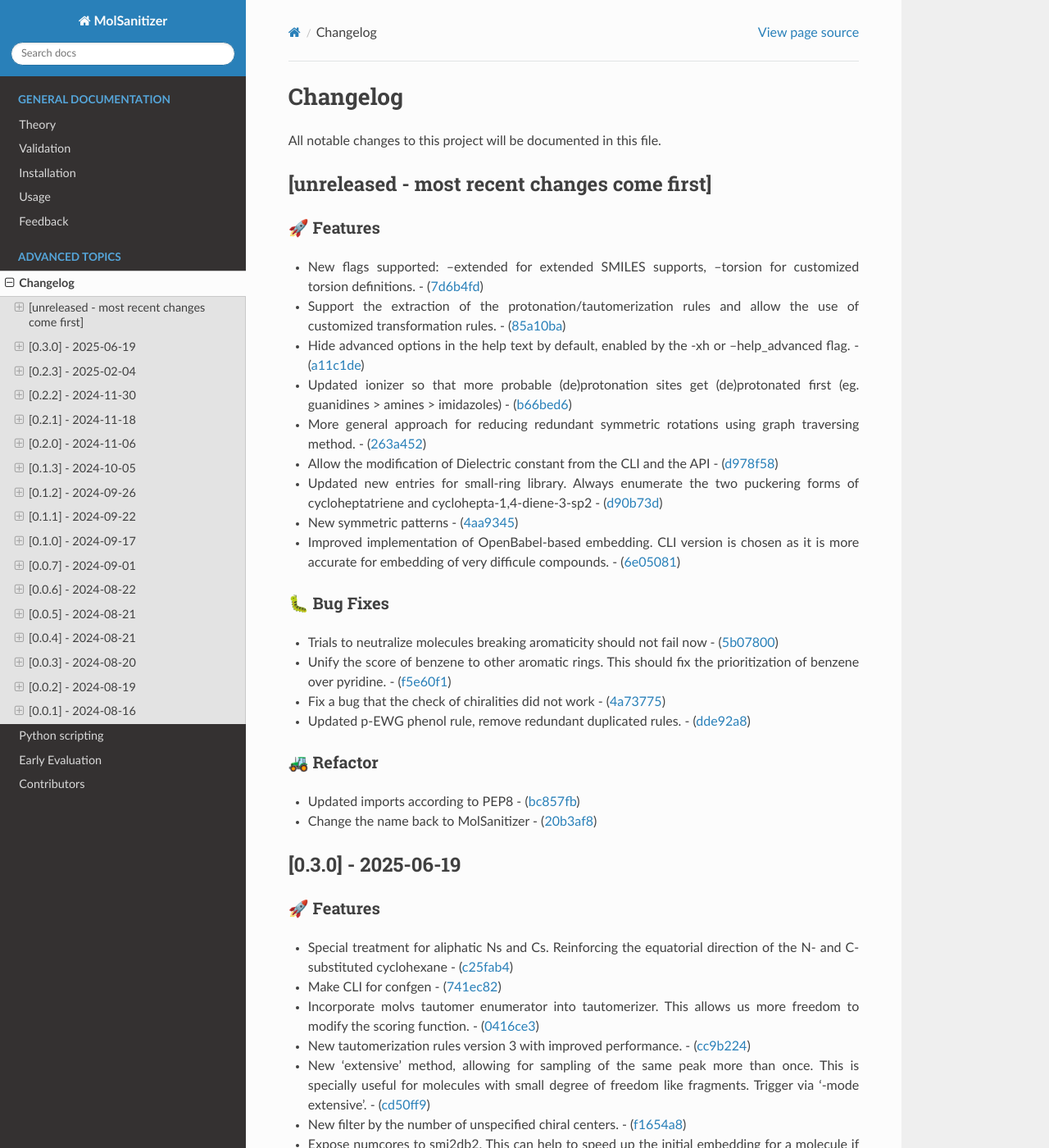
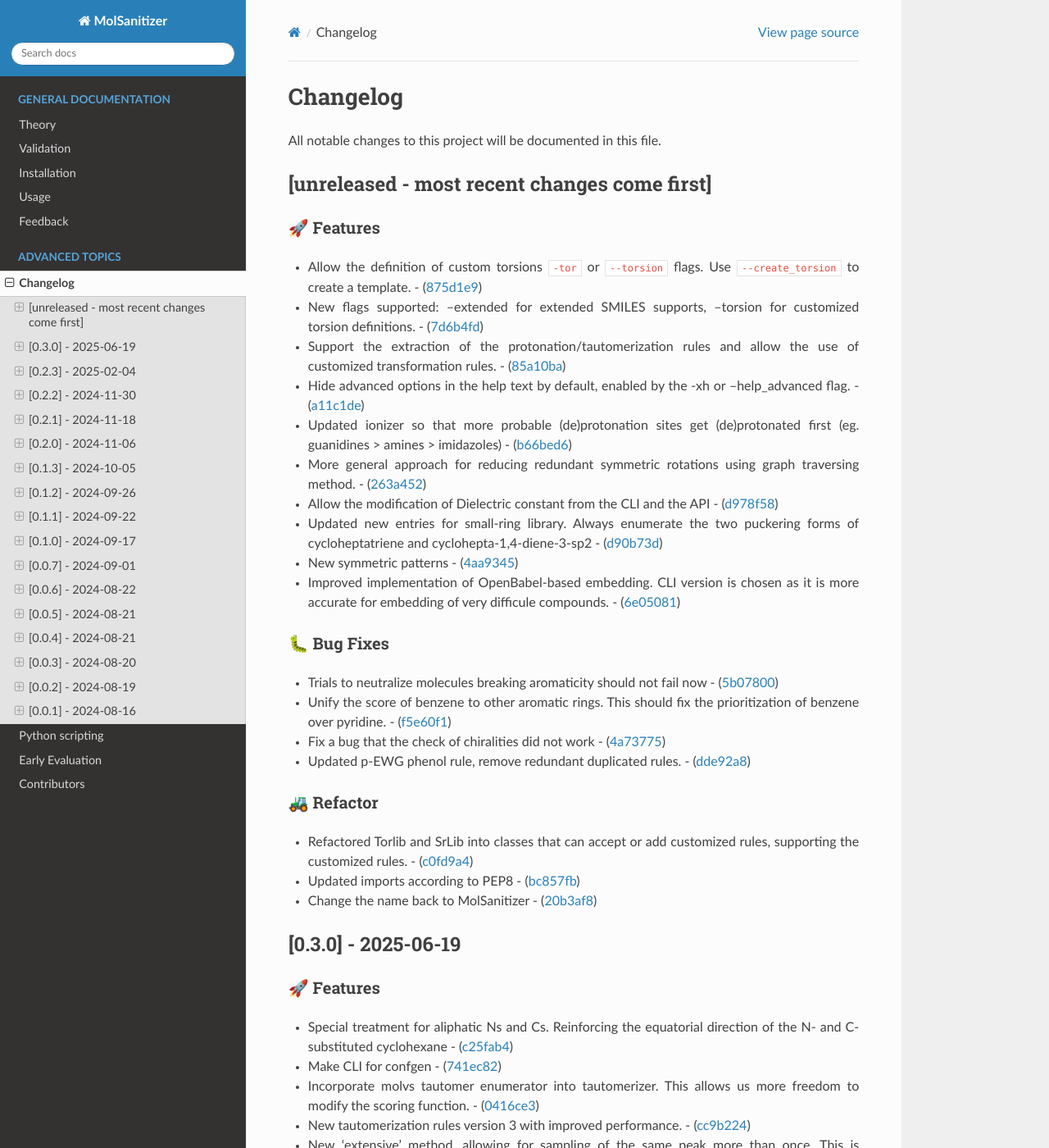
Before and after one commit to phonglam3103/msani-readthedocs, a Sphinx documentation site: the page built from docs/source/changes.rst, in a window 1280 px wide and 1400 px high. Shown: the whole window at 82% size. Built offline with Sphinx 7.4.7 and the Read the Docs theme 3.1.0, drawn with Linux system fonts in a browser that asks for light colours; formulas are drawn with MathJax 3.

Commit message:
Update changes.rst from the software repository

```diff
--- a/docs/source/changes.rst
+++ b/docs/source/changes.rst
@@ -9,6 +9,9 @@ All notable changes to this project will be documented in this file.
 🚀 Features
 ~~~~~~~~~~~
 
+-  Allow the definition of custom torsions ``-tor`` or ``--torsion``
+   flags. Use ``--create_torsion`` to create a template. -
+   (`875d1e9 <https://github.com/phonglam3103/MolSanitizer/commit/875d1e928b6f59eccba8dc238132a37e30b58a03>`__)
 -  New flags supported: –extended for extended SMILES supports, –torsion
    for customized torsion definitions. -
    (`7d6b4fd <https://github.com/phonglam3103/MolSanitizer/commit/7d6b4fd89cc0a950609e788aac95ba62ca65f351>`__)
@@ -54,6 +57,9 @@ All notable changes to this project will be documented in this file.
 🚜 Refactor
 ~~~~~~~~~~~
 
+-  Refactored Torlib and SrLib into classes that can accept or add
+   customized rules, supporting the customized rules. -
+   (`c0fd9a4 <https://github.com/phonglam3103/MolSanitizer/commit/c0fd9a40ac4b53999c94e31f1aa5b95be2058482>`__)
 -  Updated imports according to PEP8 -
    (`bc857fb <https://github.com/phonglam3103/MolSanitizer/commit/bc857fbf34d23f23e413e96bc606cd7083e5bf95>`__)
 -  Change the name back to MolSanitizer -
```
